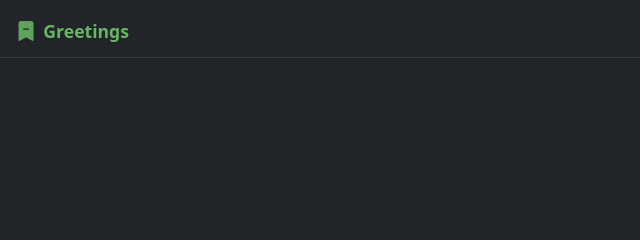
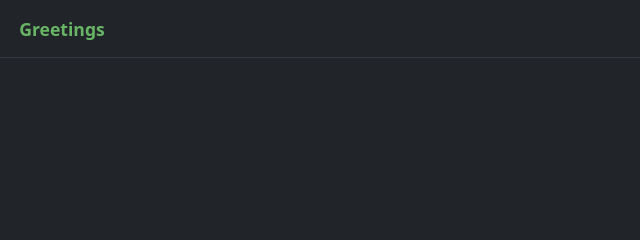
Before and after one commit to clarasampaiob/sometests, a plain HTML site: page carousel.html in a window 1280 px wide. Shown: the top 240 px of the page, 0-640 px from the left. Drawn offline with nearby package versions, Linux system fonts and the light colour scheme.

Commit message:
no bookmark item

```diff
--- a/carousel.html
+++ b/carousel.html
@@ -60,7 +60,7 @@
 
 <div class="d-flex justify-content-between fixed-top border-bottom border-dark-subtle">
      <span class="mt-3 mx-3 mb-2">
-      <i class="bi bi-bookmark-dash-fill fs-5 header-lesson-icon header-lesson-icon-color"></i>
+      <!--i class="bi bi-bookmark-dash-fill fs-5 header-lesson-icon header-lesson-icon-color"></i -->
       <span class="header-lesson-text header-lesson-text-color">Greetings</span>
     </span>
        <i class="bi bi-heart-fill fs-3 mx-3 mb-1 header-favorite-icon header-favorite-icon-color"></i>
```
